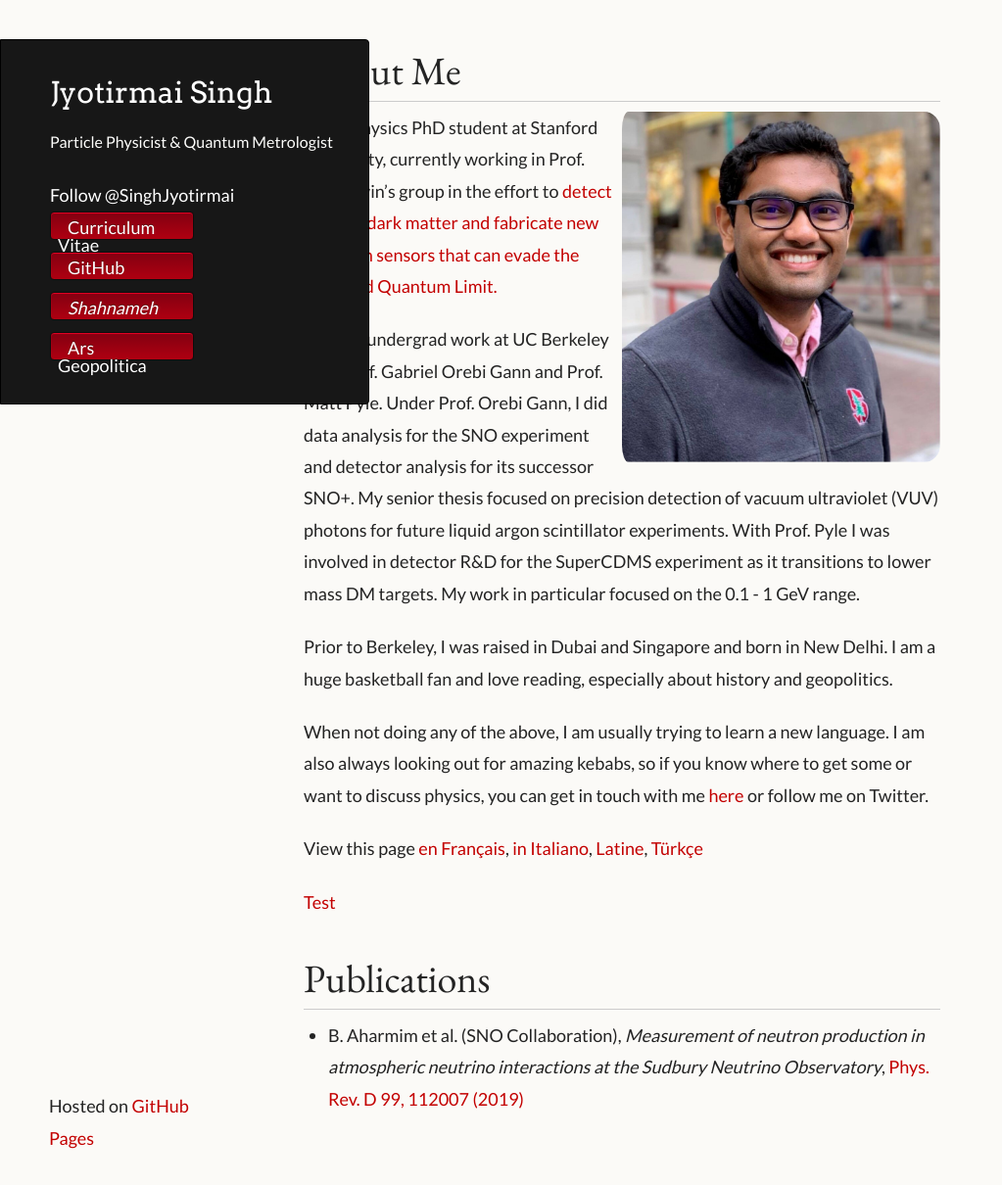
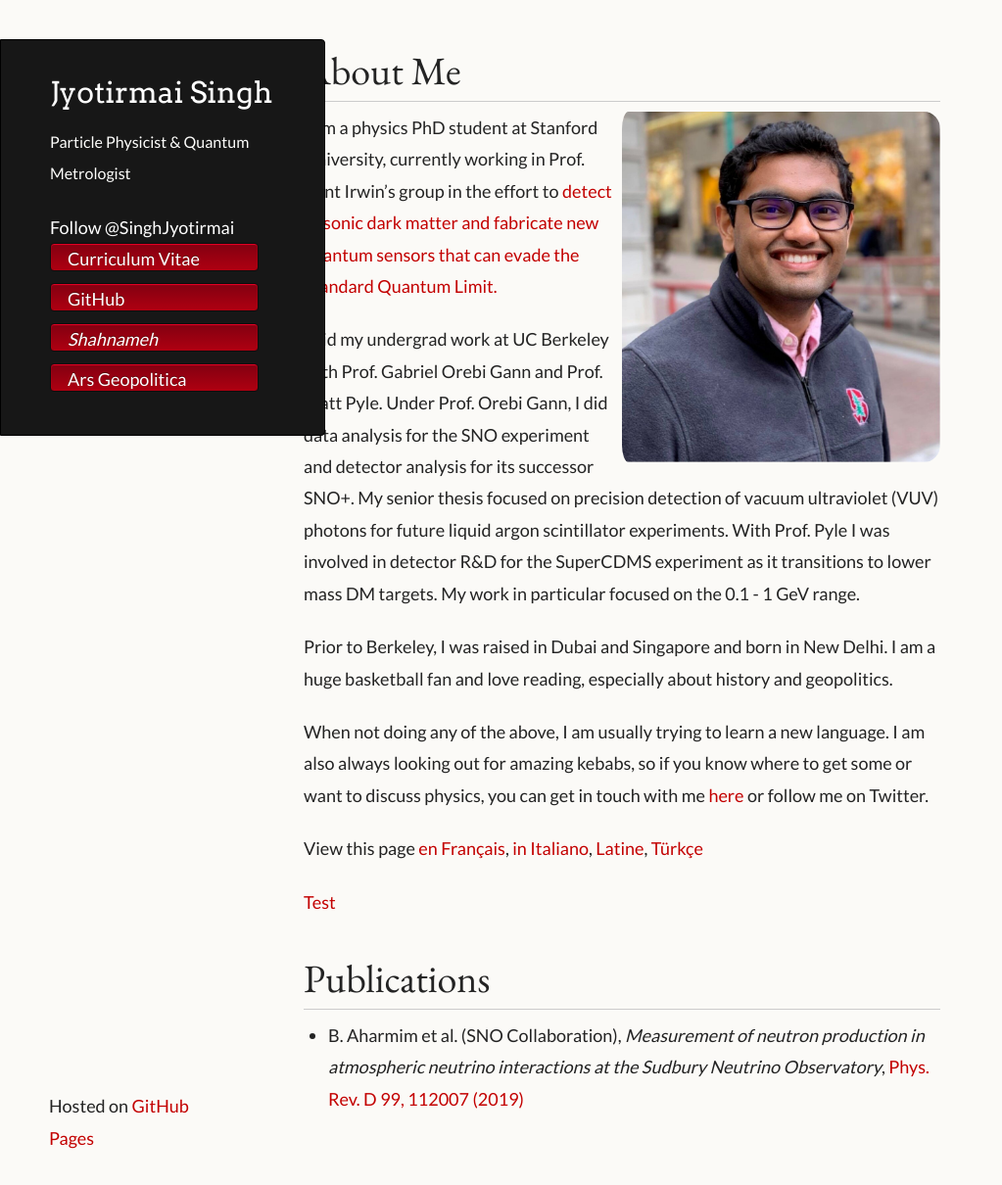
Before and after one commit to joe-singh/joe-singh.github.io, a Jekyll site: the page built from index.md, in a window 1280 px wide and 1210 px high. Shown: the whole window at 98% size, without its empty margins (0-1023 px from the left). Built offline with Jekyll 4.4.1, drawn with Linux system fonts in a browser that asks for light colours; some web fonts are replaced; comment, search, counter and statistics services are not loaded.

```diff
--- a/_sass/jekyll-theme-dinky.scss
+++ b/_sass/jekyll-theme-dinky.scss
@@ -224,7 +224,7 @@ td {
 header {
 	background-color: #171717;
 	color: #FDFDFB;
-  width:300px; //170px
+  width:255px; //170px
   float:left;
   position:fixed;
 	border: 1px solid #000;
@@ -272,7 +272,7 @@ header ul {
 
 header li {
 	list-style-type: none;
-  width:132px;
+  width:198px; //132
   height:15px;
 	margin-bottom: 12px;
 	line-height: 1em;
```
